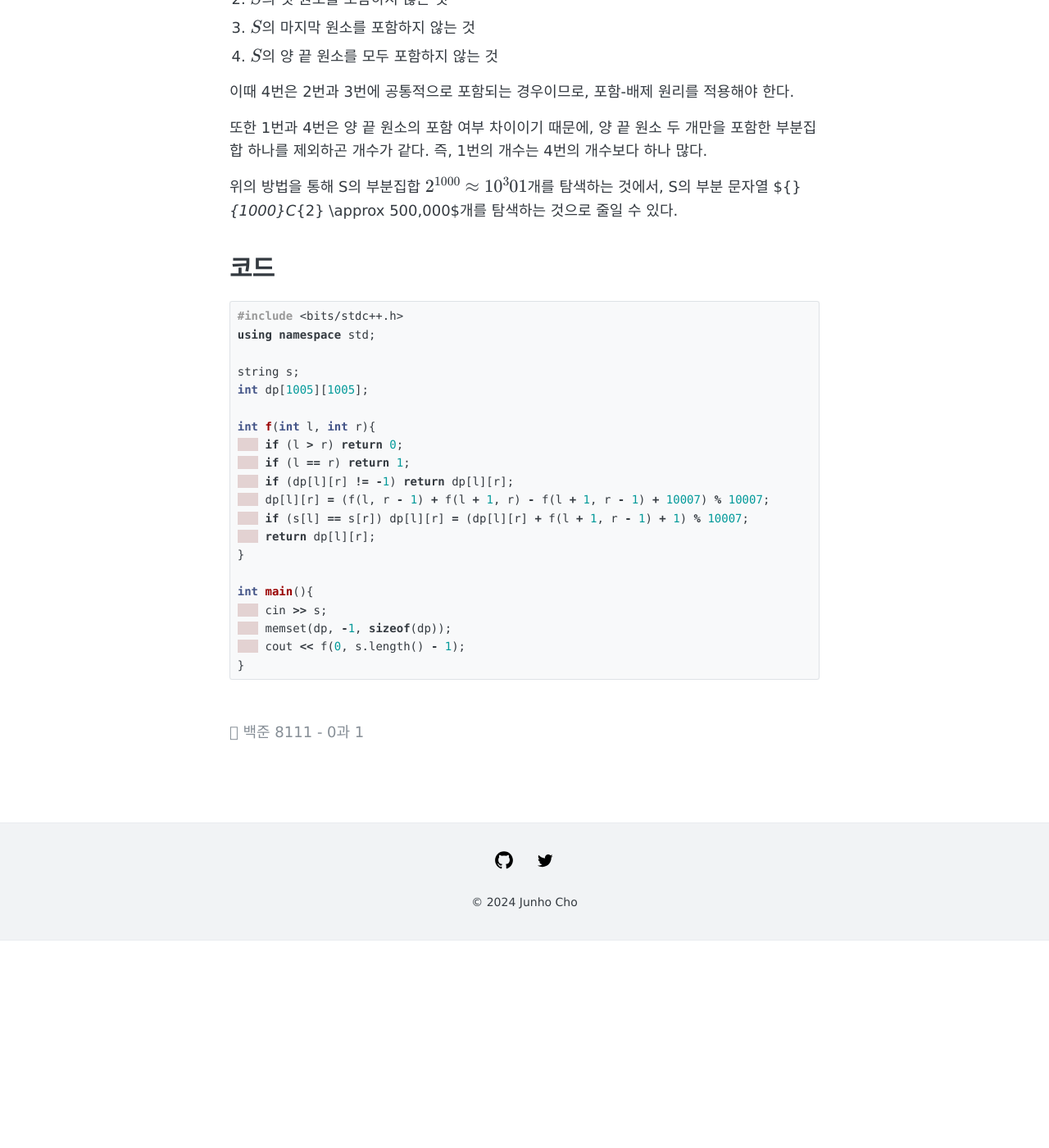
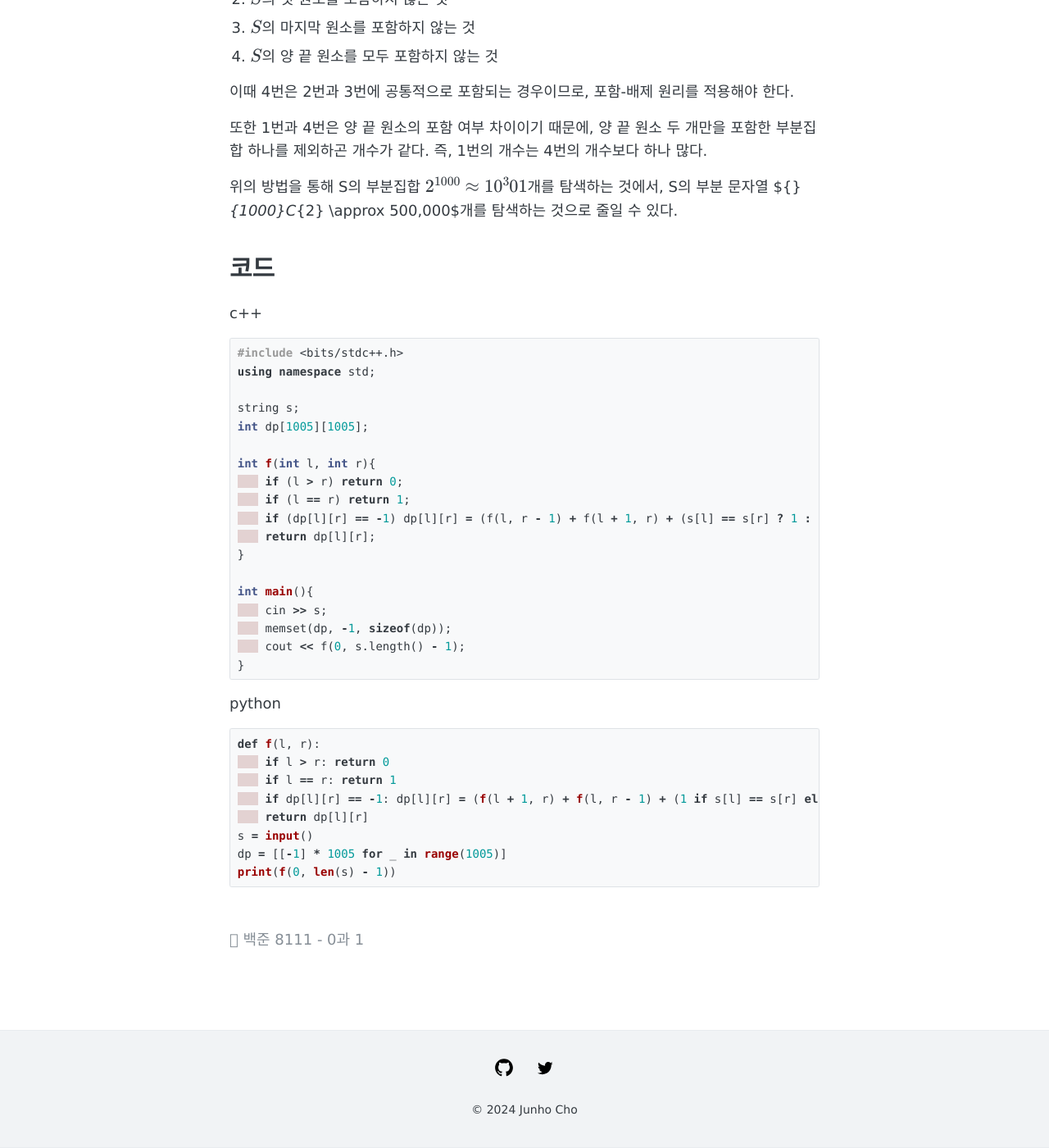
Before and after one commit to higstudev/higstudev.github.io, a Jekyll site: the page built from _posts/2024-01-04-BOJ14517.md, in a window 1280 px wide and 1400 px high, scrolled down 1374 px. Shown: the whole window at 82% size. Built offline with Jekyll 4.4.1, drawn with Linux system fonts in a browser that asks for light colours; formulas are drawn with MathJax 3; before the commit the page ends 2521 px from its top, so only the background shows below that.

Commit message:
Update 2024-01-04-BOJ14517.md

````diff
--- a/_posts/2024-01-04-BOJ14517.md
+++ b/_posts/2024-01-04-BOJ14517.md
@@ -49,6 +49,8 @@ $2^1000$개를 전부 확인할 수 없으므로 탐색 횟수를 줄이는 것
 
 # 코드
 
+c++
+
 ```cpp
 #include <bits/stdc++.h>
 using namespace std;
@@ -59,9 +61,7 @@ int dp[1005][1005];
 int f(int l, int r){
     if (l > r) return 0;
     if (l == r) return 1;
-    if (dp[l][r] != -1) return dp[l][r];
-    dp[l][r] = (f(l, r - 1) + f(l + 1, r) - f(l + 1, r - 1) + 10007) % 10007;
-    if (s[l] == s[r]) dp[l][r] = (dp[l][r] + f(l + 1, r - 1) + 1) % 10007;
+    if (dp[l][r] == -1) dp[l][r] = (f(l, r - 1) + f(l + 1, r) + (s[l] == s[r] ? 1 : -f(l + 1, r - 1)) + 10007) % 10007;
     return dp[l][r];
 }
 
@@ -71,3 +71,15 @@ int main(){
     cout << f(0, s.length() - 1);
 }
 ```
+python
+
+```python
+def f(l, r):
+    if l > r: return 0
+    if l == r: return 1
+    if dp[l][r] == -1: dp[l][r] = (f(l + 1, r) + f(l, r - 1) + (1 if s[l] == s[r] else -f(l + 1, r - 1))) % 10007
+    return dp[l][r]
+s = input()
+dp = [[-1] * 1005 for _ in range(1005)]
+print(f(0, len(s) - 1))
+```
````
